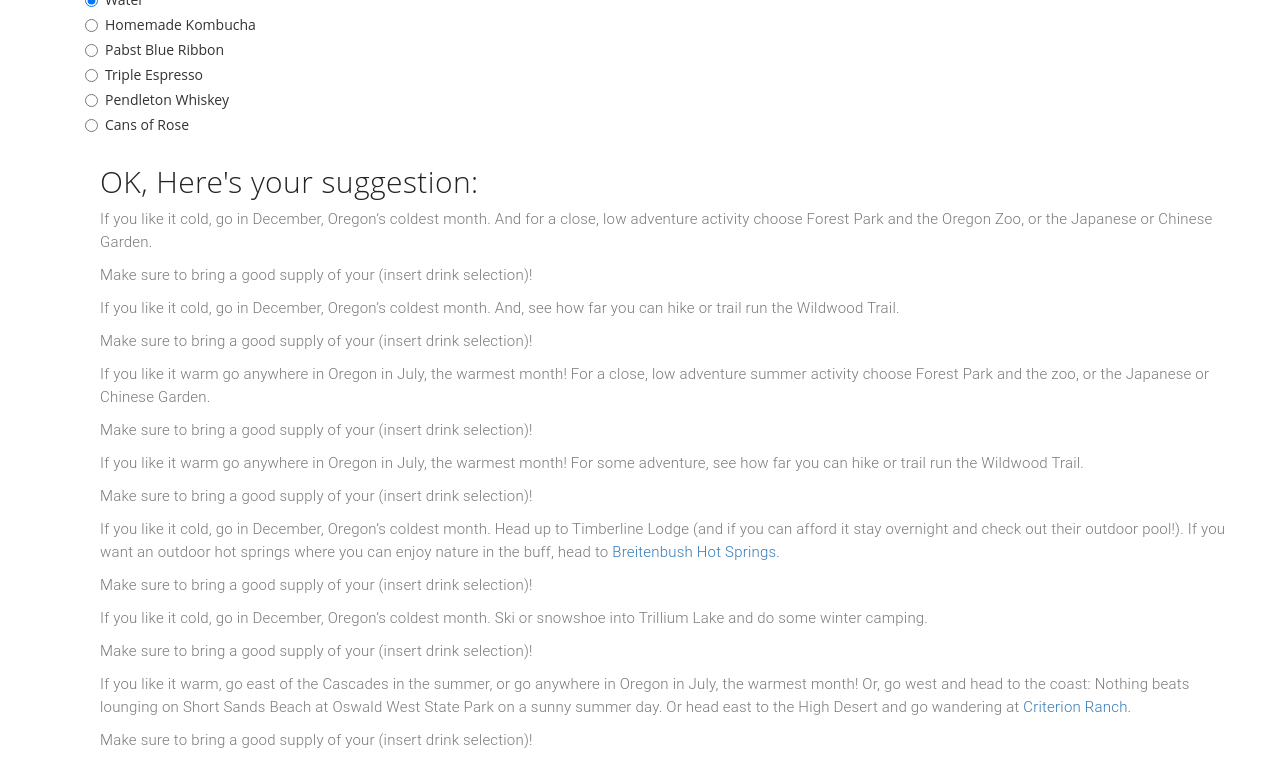
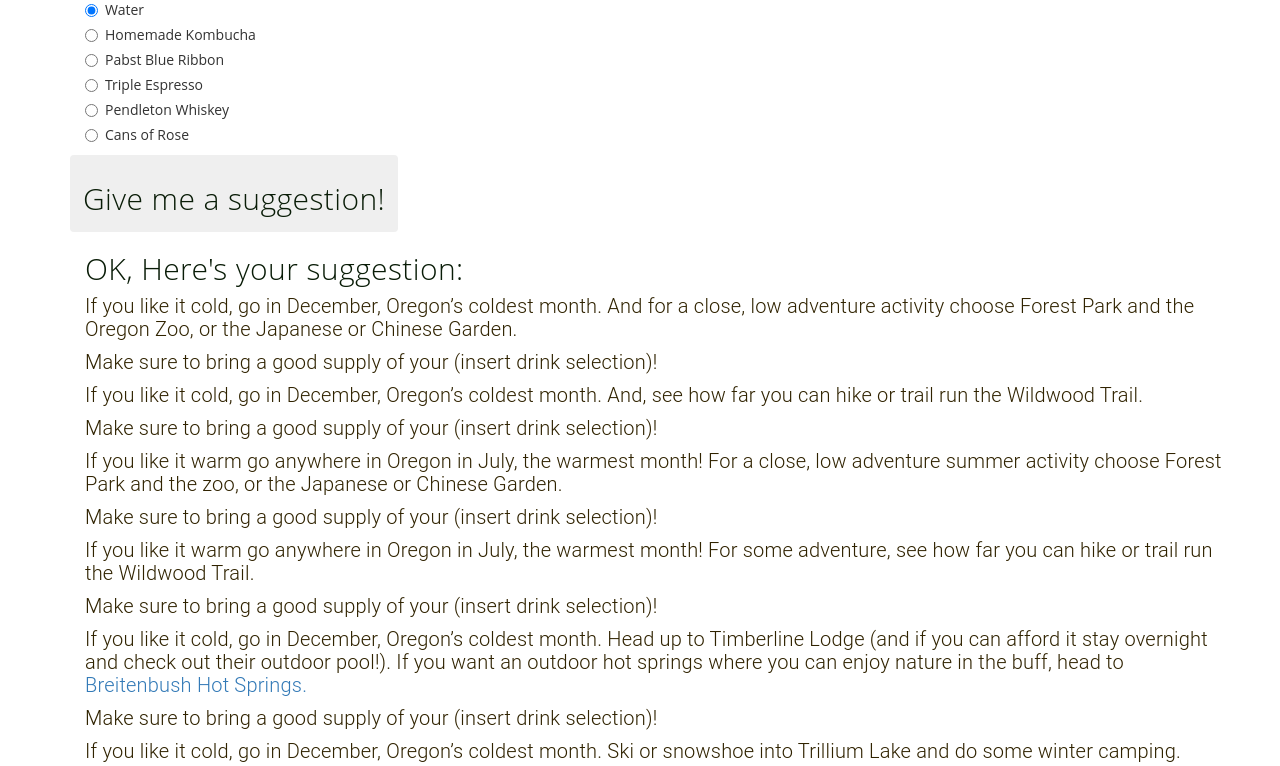
Before and after one commit to tdoherty3/Oregon-vacation-quiz, a plain HTML site: page index.html in a window 1280 px wide. Shown: the part 745-1511 px from the top of the page. Drawn offline with Linux system fonts and the light colour scheme.

Commit message:
Header and p color adjustment. Margin adjustment.

```diff
--- a/css/styles.css
+++ b/css/styles.css
@@ -1,5 +1,5 @@
 body {
-  margin: 0px;
+  margin: 10px;
     font-family: "Open Sans", Sans-serif;
 }
 
@@ -12,16 +12,16 @@ h6 {
 font-weight: 300;
     letter-spacing: 0.4px;
     font-family: "Open Sans", Sans-serif;
-    color: #232323;
+    color: #091c07;
 }
 
 p {
     font-family: 'Roboto', sans-serif;
-    font-size: 15px;
+    font-size: 20px;
     font-weight: 300;
 	line-height: 23px;
     letter-spacing: 0.2px;
-    color: #797979;
+    color: #302300;
 }
 
 // inspired by lattes styles https://github.com/moozthemes/lattes/blob/master/css/style.css //
--- a/index.html
+++ b/index.html
@@ -16,7 +16,7 @@
       <div id="___">
 
       <h1>Oregon Outdoor Vacation Activity Quiz: Portland Edition</h1>
-      <h2>Please answer a few questions and then click the activity suggest button below!</h2>
+      <h2>Please answer a few questions and then click "Give me a Suggestion" below!</h2>
     </div>
 
     <div class="container">
@@ -108,6 +108,11 @@
           </label>
         </div>
 
+      </div>
+      <button type="submit" class="btn"><h2>Give me a suggestion!</h2></button>
+    </form>
+    <div id="output">
+
     <div class="container">
 
       <h2>OK, Here's your suggestion:</h2>
```
